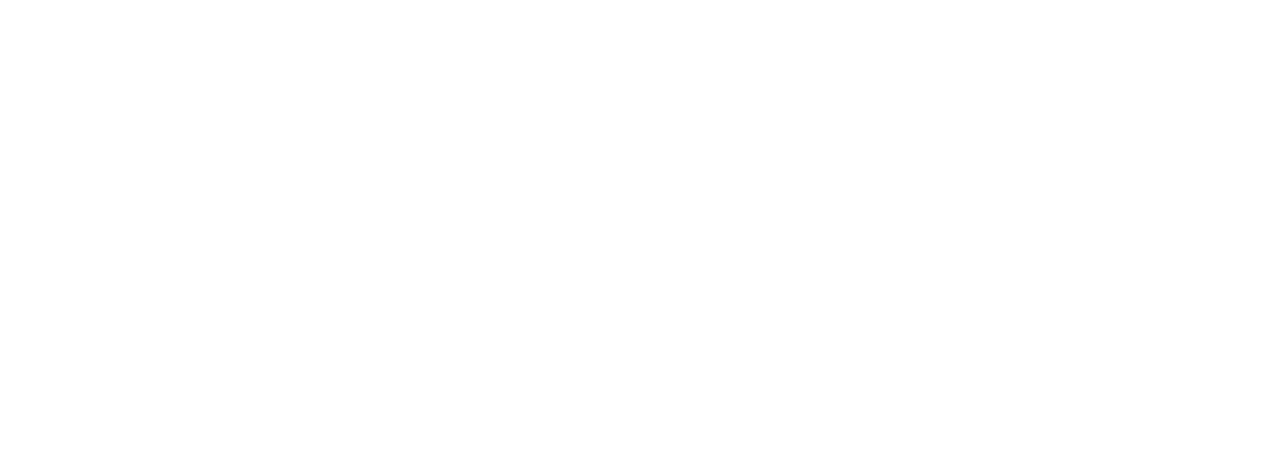
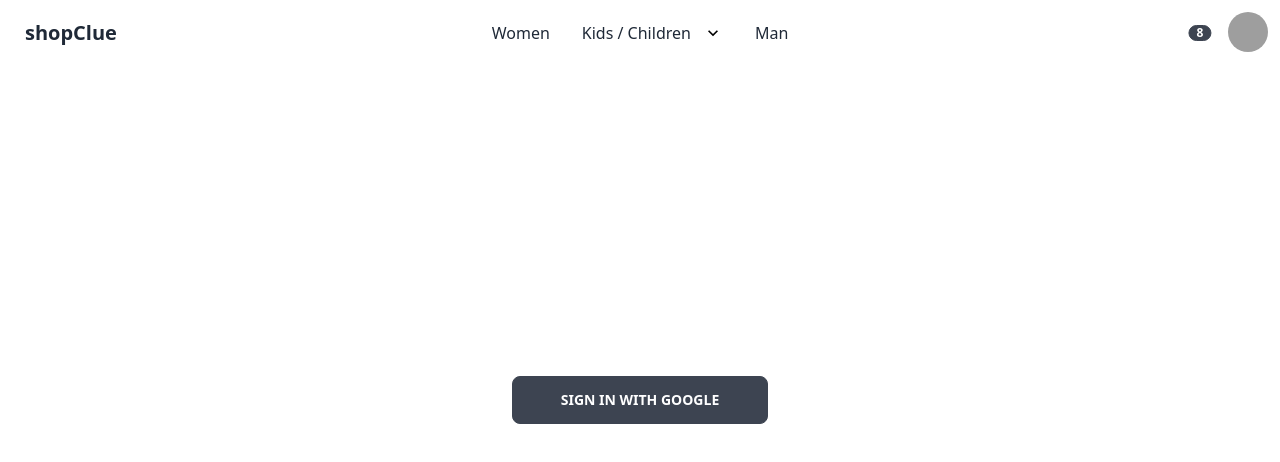
Before and after one commit to tejinder-sharma/Shopping-website, a React (Create React App) app: page /sign-in in a window 1280 px wide. Before the commit this address had no page. Shown: the top 462 px of the page. Built offline with nearby package versions, Linux system fonts and the light colour scheme; grey boxes are pictures that could not be loaded.

Commit message:
added our sign in component

```diff
--- a/src/App.js
+++ b/src/App.js
@@ -1,6 +1,7 @@
 import { Routes, Route } from "react-router-dom";
 import Home from "./routes/home/home.component";
 import Navigation from "./routes/navigation/navigation.component";
+import SignIn from "./routes/sign-in/sign-in.component";
 
 const Shop = () => {
   return <div className="min-h-screen w-full flex justify-center items-center">I am shop component</div>;
@@ -11,6 +12,7 @@
       <Route path="/" element={<Navigation />}>
         <Route index element={<Home />} />
         <Route path="shop" element={<Shop />} />
+        <Route path="sign-in" element={<SignIn/>} />
       </Route>
     </Routes>
   );
--- a/src/routes/navigation/navigation.component.jsx
+++ b/src/routes/navigation/navigation.component.jsx
@@ -1,6 +1,5 @@
 import { Link, Outlet } from "react-router-dom";
 
-import { ReactComponent as Logo } from "../../assests/logo.svg";
 import { ReactComponent as Cart } from "../../assests/cart.svg";
 import { ReactComponent as Menu } from "../../assests/menu.svg";
 import { ReactComponent as Dropdown } from "../../assests/dropbtn.svg";
@@ -11,122 +10,115 @@
     <>
       <nav className="fixed w-full top-0 z-10">
         <div className="navbar bg-base-100 container mx-auto">
-          <div class="navbar-start">
-            <div class="dropdown">
-              <label tabindex="0" class="btn btn-ghost lg:hidden">
+          <div className="navbar-start">
+            <div className="dropdown">
+              <label tabIndex="0" className="btn btn-ghost lg:hidden">
                 <Menu />
               </label>
               <ul
-                tabindex="0"
-                class="menu menu-compact dropdown-content mt-3 p-2 shadow bg-base-100 rounded-box w-52"
+                tabIndex="0"
+                className="menu menu-compact dropdown-content mt-3 p-2 shadow bg-base-100 rounded-box w-52"
               >
                 <li>
-                  <a>Item 1</a>
+                  <Link to='/shop'>
+                    Women
+                  </Link>
                 </li>
-                <li tabindex="0">
-                  <a class="justify-between">
-                    Parent
+                <li tabIndex="0">
+                  <button className="justify-between">
+                    Kids / Children
                     <Rightbtn />
-                  </a>
-                  <ul class="p-2 bg-base-100">
+                  </button>
+                  <ul className="p-2 bg-base-100">
                     <li>
-                      <a>Submenu 1</a>
+                      <Link to='/'>
+                        Kids
+                      </Link>
                     </li>
                     <li>
-                      <a>Submenu 2</a>
+                      <Link to='/shop'>Children</Link>
                     </li>
                   </ul>
                 </li>
                 <li>
-                  <a>Item 3</a>
+                  <Link to='/'>Men</Link>
                 </li>
               </ul>
             </div>
-            <a class="btn btn-ghost normal-case text-xl">shopClue</a>
+            <Link className="btn btn-ghost normal-case text-xl" to='/'>
+                shopClue
+            </Link>
           </div>
-          <div class="navbar-center hidden lg:flex">
-            <ul class="menu menu-horizontal p-0">
+          <div className="navbar-center hidden lg:flex">
+            <ul className="menu menu-horizontal p-0">
               <li>
-                <a>Item 1</a>
+                <Link to='/shop'>Women</Link>
               </li>
-              <li tabindex="0">
-                <a>
-                  Parent
+              <li tabIndex="0">
+                <button>
+                  Kids / Children
                   <Dropdown />
 
-                </a>
-                <ul class="p-2 bg-base-100">
+                </button>
+                <ul className="p-2 bg-base-100">
                   <li>
-                    <a>Submenu 1</a>
+                    <Link to='/'>Kids</Link>
                   </li>
                   <li>
-                    <a>Submenu 2</a>
+                    <Link to='/shop'>Children</Link>
                   </li>
                 </ul>
               </li>
               <li>
-                <a>Item 3</a>
+                <Link to='/'>Man</Link>
               </li>
             </ul>
           </div>
-          <div class="navbar-end">
-            <div class="flex-none flex items-center justify-center">
-              <div class="dropdown dropdown-end">
-                <label tabindex="0" class="btn btn-ghost btn-circle">
-                  <div class="indicator">
-                    <svg
-                      xmlns="http://www.w3.org/2000/svg"
-                      class="h-5 w-5"
-                      fill="none"
-                      viewBox="0 0 24 24"
-                      stroke="currentColor"
-                    >
-                      <path
-                        stroke-linecap="round"
-                        stroke-linejoin="round"
-                        stroke-width="2"
-                        d="M3 3h2l.4 2M7 13h10l4-8H5.4M7 13L5.4 5M7 13l-2.293 2.293c-.63.63-.184 1.707.707 1.707H17m0 0a2 2 0 100 4 2 2 0 000-4zm-8 2a2 2 0 11-4 0 2 2 0 014 0z"
-                      />
-                    </svg>
-                    <span class="badge badge-sm indicator-item">8</span>
+          <div className="navbar-end">
+            <div className="flex-none flex items-center justify-center">
+              <div className="dropdown dropdown-end">
+                <label tabIndex="0" className="btn btn-ghost btn-circle">
+                  <div className="indicator">
+                    <Cart />
+                    <span className="badge badge-sm indicator-item">8</span>
                   </div>
                 </label>
                 <div
-                  tabindex="0"
-                  class="mt-3 card card-compact dropdown-content w-52 bg-base-100 shadow"
+                  tabIndex="0"
+                  className="mt-3 card card-compact dropdown-content w-52 bg-base-100 shadow"
                 >
-                  <div class="card-body">
-                    <span class="font-bold text-lg">8 Items</span>
-                    <span class="text-info">Subtotal: $999</span>
-                    <div class="card-actions">
-                      <button class="btn btn-primary btn-block">
+                  <div className="card-body">
+                    <span className="font-bold text-lg">8 Items</span>
+                    <span className="text-info">Subtotal: $999</span>
+                    <div className="card-actions">
+                      <button className="btn btn-primary btn-block">
                         View cart
                       </button>
                     </div>
                   </div>
                 </div>
               </div>
-              <div class="dropdown dropdown-end">
-                <label tabindex="0" class="btn btn-ghost btn-circle avatar">
-                  <div class="w-10 rounded-full">
-                    <img src="https://api.lorem.space/image/face?hash=33791" />
+              <div className="dropdown dropdown-end">
+                <label tabIndex="0" className="btn btn-ghost btn-circle avatar">
+                  <div className="w-10 rounded-full">
+                    <img alt="profile-pic" src="https://api.lorem.space/image/face?hash=33791" />
                   </div>
                 </label>
                 <ul
-                  tabindex="0"
-                  class="menu menu-compact dropdown-content mt-3 p-2 shadow bg-base-100 rounded-box w-52"
+                  tabIndex="0"
+                  className="menu menu-compact dropdown-content mt-3 p-2 shadow bg-base-100 rounded-box w-52"
                 >
                   <li>
-                    <a class="justify-between">
+                    <button className="justify-between">
                       Profile
-                      <span class="badge">New</span>
-                    </a>
+                      <span className="badge">New</span>
+                    </button>
                   </li>
                   <li>
-                    <a>Settings</a>
+                    <Link to='/'>Settings</Link>
                   </li>
                   <li>
-                    <a>Logout</a>
+                    <Link to='/sign-in'>Logout</Link>
                   </li>
                 </ul>
               </div>
--- /dev/null
+++ b/src/routes/sign-in/sign-in.component.jsx
@@ -0,0 +1,16 @@
+import { signInWithGooglePopup, createUserDocumentFromAuth } from "../../utils/firebase/firebase.utils"
+
+const SignIn = () => {
+    const logGoogleUser = async() => {
+    const {user} = await signInWithGooglePopup();
+    const userDocRef = await createUserDocumentFromAuth(user)
+   }
+
+    return(
+        <div className="min-h-screen flex justify-center items-center">
+           <button className="btn btn-wide" onClick={logGoogleUser}>Sign In with google</button>
+        </div>
+    )
+}
+
+export default SignIn
--- /dev/null
+++ b/src/utils/firebase/firebase.utils.js
@@ -0,0 +1,85 @@
+import { initializeApp } from "firebase/app";
+
+import {
+    getAuth,
+    signInWithRedirect,
+    signInWithPopup,
+    GoogleAuthProvider
+} from 'firebase/auth'
+
+import {
+    getFirestore,
+    doc,
+    getDoc,
+    setDoc
+
+} from 'firebase/firestore'
+
+
+// Your web app's Firebase configuration
+
+const firebaseConfig = {
+
+    apiKey: "AIzaSyAnzlEtL8k_fhyQRK1vzVQlcopPGo7IFYQ",
+
+    authDomain: "shopping-website-db-20542.firebaseapp.com",
+
+    projectId: "shopping-website-db-20542",
+
+    storageBucket: "shopping-website-db-20542.appspot.com",
+
+    messagingSenderId: "542729806930",
+
+    appId: "1:542729806930:web:6f61b89a5c0373fc2b2b8b"
+
+  };
+
+
+  // Initialize Firebase
+
+  const firebaseApp = initializeApp(firebaseConfig);
+
+  const provider = new GoogleAuthProvider();
+
+  provider.setCustomParameters({
+    prompt: "select_account"
+  });
+
+export const auth = getAuth();
+
+export const signInWithGooglePopup = () => signInWithPopup(auth, provider)
+
+
+export const db = getFirestore();
+
+export const createUserDocumentFromAuth = async (userAuth) => {
+    const userDocRef = doc(db, 'users', userAuth.uid);
+
+    const userSnapShot = await getDoc(userDocRef)
+
+    console.log(userSnapShot.exists())
+
+    if(!userSnapShot.exists()){
+        const {displayName, email} = userAuth;
+        const createdAt = new Date();
+
+        try{
+            await setDoc( userDocRef,
+                {
+                    displayName,
+                    email,
+                    createdAt
+                }
+            )
+        }
+        catch(error){
+            console.log('Error meassage is ', error.message)
+        }
+    }
+
+    return userDocRef;
+
+
+
+
+}
```
Also changed, not shown: src/assests/cart.svg.
